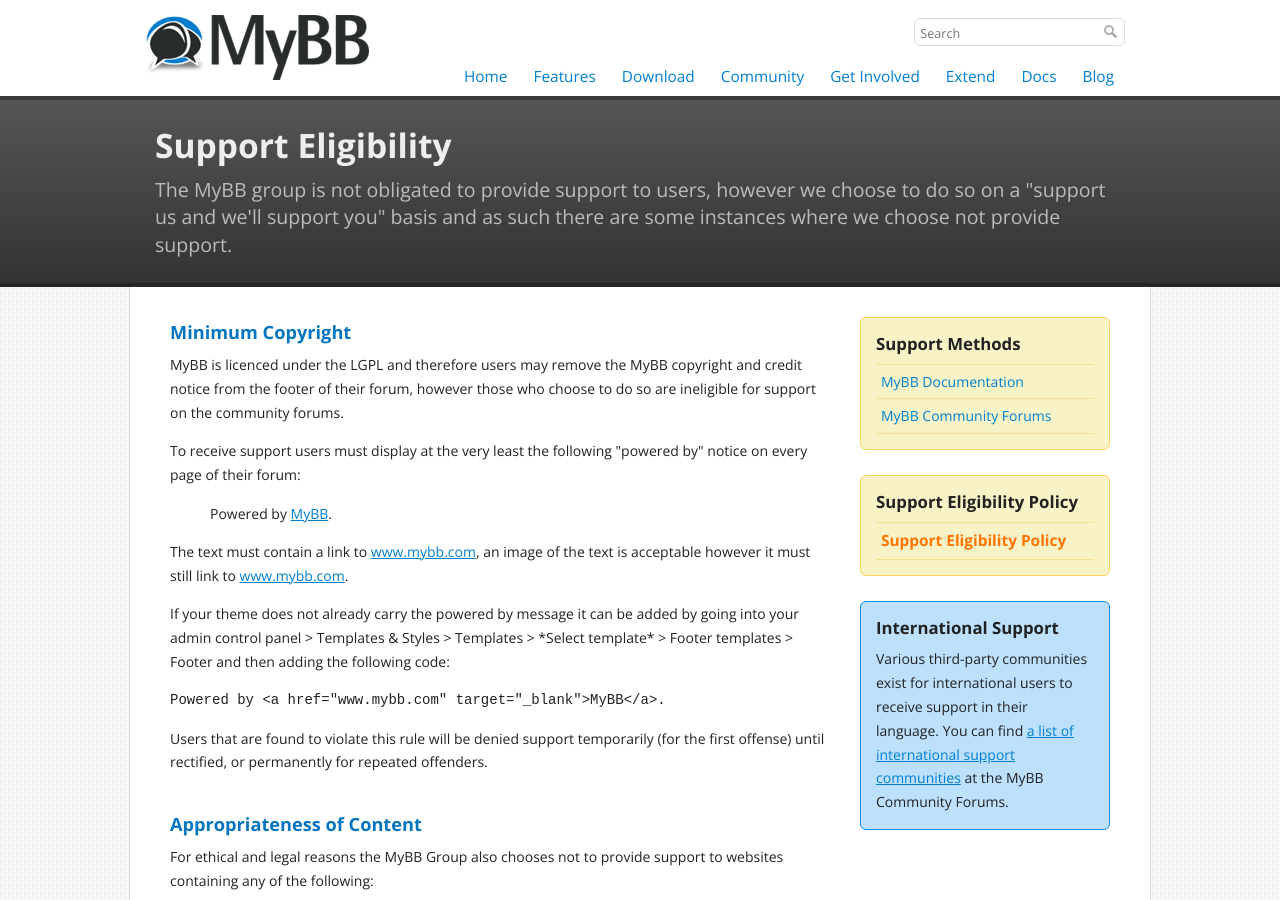
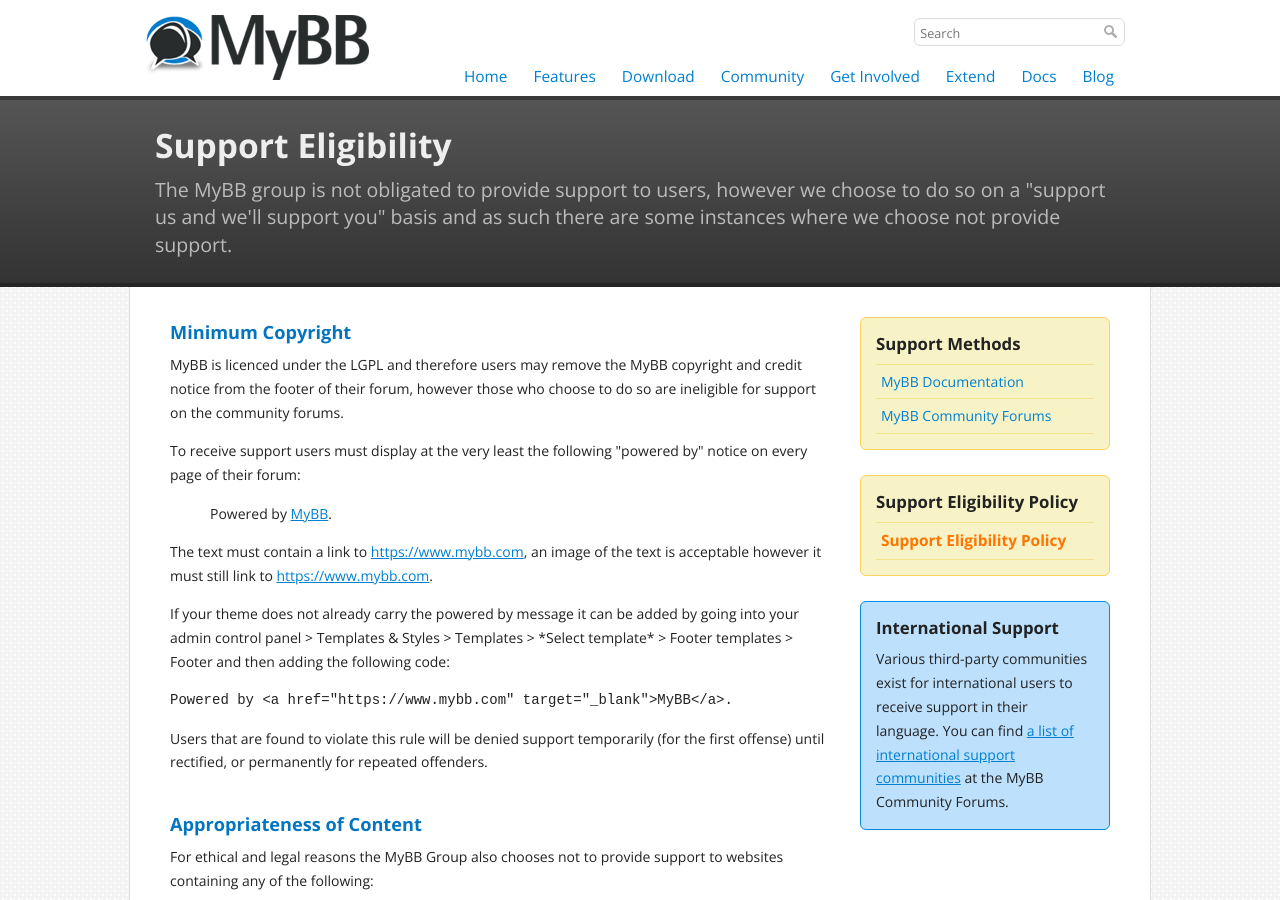
Before and after one commit to mybb/mybb.com, a Jekyll site: the page built from support/eligibility-policy.html, in a window 1280 px wide and 900 px high. Built offline with Jekyll 4.4.1, drawn with Linux system fonts in a browser that asks for light colours; nearby versions of some CDN libraries; some of the changed lines change nothing that is shown.

Commit message:
Base URL protocols

```diff
--- a/_config.yml
+++ b/_config.yml
@@ -3,5 +3,5 @@
 pygments: true
 category-list: [features]
 permalink: pretty
-baseurl: //www.mybb.com
-safebaseurl: www.mybb.com
+baseurl: https://www.mybb.com
+safebaseurl: https://www.mybb.com
```
